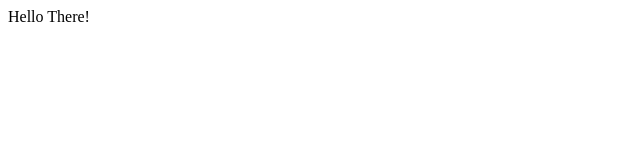
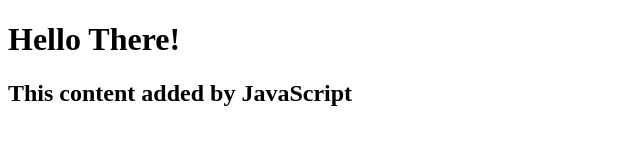
Before and after one commit to iloloizu/My-new-website, a plain HTML site: page index.html in a window 1280 px wide. Shown: the whole page, without its empty margins (0-640 px from the left). Drawn offline with Linux system fonts and the light colour scheme.

Commit message:
add script.js, connect to index.html

```diff
--- a/index.html
+++ b/index.html
@@ -4,10 +4,12 @@
     <meta charset="UTF-8">
     <meta http-equiv="X-UA-Compatible" content="IE=edge">
     <meta name="viewport" content="width=device-width, initial-scale=1.0">
+    <link rel="stylesheet" type="text/css" href="style.css">
     <title>Ilolo's Basestation</title>
 </head>
 <body>
-    Hello There!
-
+    <h1>Hello There!</h1>
+    <script src="index.js"></script>
+    <script src="script.js"></script>
 </body>
 </html>
--- /dev/null
+++ b/script.js
@@ -0,0 +1,4 @@
+const h2 = document.createElement("h2");
+h2.textContent = "This content added by JavaScript";
+
+document.querySelector("body").appendChild(h2);
```
